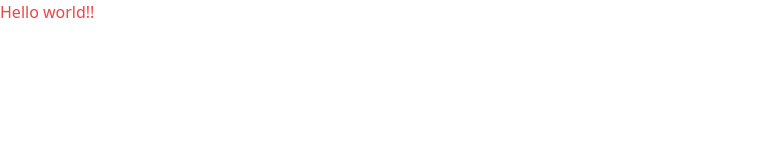
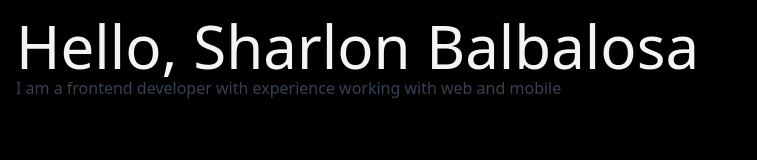
Before and after one commit to sbalbalosa/sharlon-dev, a Gatsby site: page / in a window 1280 px wide. Shown: the whole page, without its empty margins (0-757 px from the left). Built offline with nearby package versions, Linux system fonts and the light colour scheme; Gatsby itself is replaced by a stand-in of ours.

Commit message:
added hero text

```diff
--- /dev/null
+++ b/src/components/Header.tsx
@@ -0,0 +1,5 @@
+import React from "react"
+
+export default function Header() {
+  return <header></header>
+}
--- a/src/css/index.css
+++ b/src/css/index.css
@@ -1,3 +1,7 @@
 @tailwind base;
 @tailwind components;
 @tailwind utilities;
+
+body {
+  @apply bg-black text-gray-100 font-sans;
+}
--- a/src/pages/index.tsx
+++ b/src/pages/index.tsx
@@ -1,5 +1,36 @@
 import React from "react"
 
+import Header from "../components/Header"
+
 export default function Home() {
-  return <div className="text-red-500">Hello world!!</div>
+  return (
+    <>
+      <Header />
+      <main className="p-4">
+        <h1 className="text-gray-100 text-6xl">Hello, Sharlon Balbalosa</h1>
+        <p className="text-gray-700">
+          I am a frontend developer with experience working with web and mobile
+        </p>
+        {/* <article>Transforming business ideas into working software</article>
+
+        <section>
+          <ul>
+            <li>JavaScript</li>
+            <li>React</li>
+            <li>TyeScript</li>
+            <li>HTML, CSS &amp; SASS</li>
+          </ul>
+        </section>
+
+        <section>
+          <ul>
+            <li>JavaScript</li>
+            <li>React</li>
+            <li>TyeScript</li>
+            <li>HTML, CSS &amp; SASS</li>
+          </ul>
+        </section> */}
+      </main>
+    </>
+  )
 }
```
